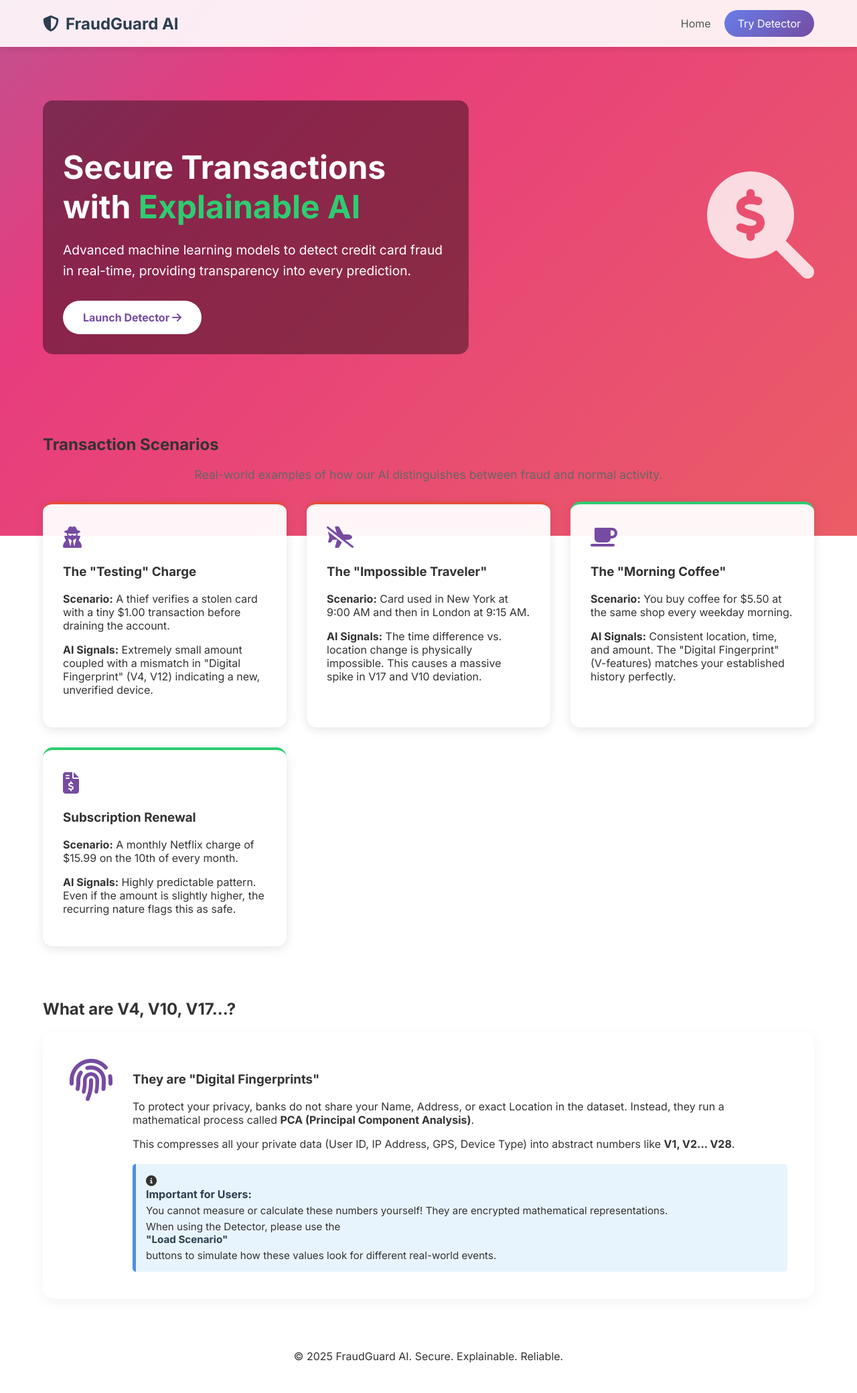
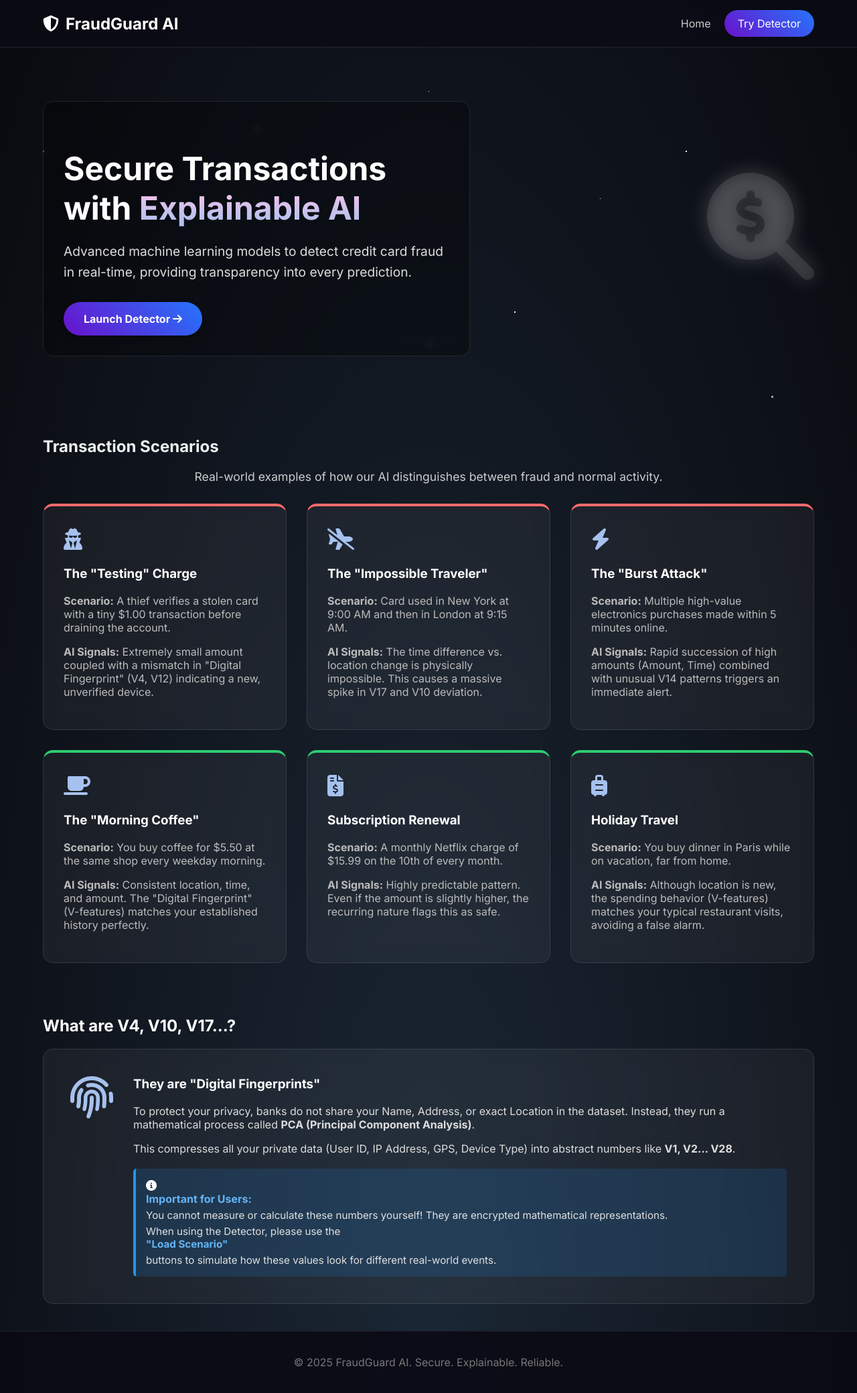
Before and after one commit to Anush65/credit-card-fraud-detection-xai, a Flask app: page / in a window 1280 px wide. Shown: the whole page at 67% size. Before the commit the page ends 2035 px from the top, so only its background shows below. Run offline with Flask 3, Linux system fonts and the light colour scheme.

Commit message:
Update UI with Dark Mode, Feature Ranges, and Improved Model

```diff
--- a/app/static/style.css
+++ b/app/static/style.css
@@ -1,13 +1,14 @@
 :root {
-    --primary-gradient: linear-gradient(135deg, #667eea 0%, #764ba2 100%);
-    --bg-gradient: linear-gradient(to right, #eef2f3, #8e9eab);
-    --secondary-color: #2c3e50;
-    --text-dark: #333;
-    --text-light: #f4f4f4;
-    --card-bg: rgba(255, 255, 255, 0.95);
-    --fraud-color: #e74c3c;
+    --primary-gradient: linear-gradient(135deg, #a18cd1 0%, #fbc2eb 100%);
+    --bg-gradient: radial-gradient(ellipse at bottom, #1b2735 0%, #090a0f 100%);
+    --secondary-color: #ecf0f1;
+    --text-dark: #ecf0f1;
+    --text-light: #ecf0f1;
+    --card-bg: rgba(255, 255, 255, 0.05);
+    --fraud-color: #ff6b6b;
     --safe-color: #2ecc71;
     --nav-height: 70px;
+    --glass-border: 1px solid rgba(255, 255, 255, 0.1);
 }
 
 /* Base Styles */
@@ -20,9 +21,10 @@ body {
     display: flex;
     flex-direction: column;
     overflow-x: hidden;
+    background: var(--bg-gradient);
 }
 
-/* Animated Background */
+/* Stars Animation */
 .background-animation {
     position: fixed;
     top: 0;
@@ -30,35 +32,55 @@ body {
     width: 100%;
     height: 100%;
     z-index: -1;
-    background: linear-gradient(-45deg, #ee7752, #e73c7e, #23a6d5, #23d5ab);
-    background-size: 400% 400%;
-    animation: gradientBG 15s ease infinite;
+    background: transparent;
 }
 
-@keyframes gradientBG {
-    0% {
-        background-position: 0% 50%;
+/* Star field generator */
+.shape-1 {
+    width: 1px;
+    height: 1px;
+    background: transparent;
+    box-shadow: 10vw 10vh #fff, 20vw 80vh #fff, 80vw 20vh #fff, 50vw 50vh #fff, 40vw 90vh #fff, 90vw 40vh #fff, 10vw 30vh #fff, 60vw 10vh #fff, 30vw 30vh #fff, 70vw 70vh #fff, 85vw 10vh #fff, 15vw 90vh #fff;
+    animation: moveStars 20s linear infinite;
+}
+
+.shape-2 {
+    width: 2px;
+    height: 2px;
+    background: transparent;
+    box-shadow: 5vw 50vh #fff, 95vw 10vh #fff, 50vw 30vh #fff, 20vw 20vh #fff, 60vw 80vh #fff, 80vw 50vh #fff, 10vw 70vh #fff, 40vw 60vh #fff;
+    animation: moveStars 30s linear infinite;
+}
+
+.shape-3 {
+    width: 3px;
+    height: 3px;
+    background: transparent;
+    box-shadow: 90vw 90vh #fff, 10vw 10vh #fff, 50vw 80vh #fff, 30vw 40vh #fff;
+    animation: moveStars 40s linear infinite;
+    opacity: 0.6;
+}
+
+@keyframes moveStars {
+    from {
+        transform: translateY(0);
     }
 
-    50% {
-        background-position: 100% 50%;
-    }
-
-    100% {
-        background-position: 0% 50%;
+    to {
+        transform: translateY(-100vh);
     }
 }
 
 /* Navbar */
 .navbar {
     height: var(--nav-height);
-    background: rgba(255, 255, 255, 0.9);
+    background: rgba(10, 10, 20, 0.8);
     backdrop-filter: blur(10px);
     display: flex;
     justify-content: space-between;
     align-items: center;
     padding: 0 5%;
-    box-shadow: 0 2px 10px rgba(0, 0, 0, 0.1);
+    border-bottom: var(--glass-border);
     position: sticky;
     top: 0;
     z-index: 100;
@@ -67,7 +89,7 @@ body {
 .nav-brand {
     font-size: 1.5rem;
     font-weight: 700;
-    color: #2c3e50;
+    color: #fff;
     display: flex;
     align-items: center;
     gap: 10px;
@@ -81,25 +103,27 @@ body {
 
 .nav-link {
     text-decoration: none;
-    color: #555;
+    color: #ccc;
     font-weight: 500;
     transition: color 0.3s;
 }
 
 .nav-link:hover {
-    color: #764ba2;
+    color: #fff;
+    text-shadow: 0 0 10px rgba(255, 255, 255, 0.5);
 }
 
 .btn-nav {
-    background: var(--primary-gradient);
+    background: linear-gradient(45deg, #6a11cb 0%, #2575fc 100%);
     color: white !important;
     padding: 10px 20px;
     border-radius: 25px;
-    transition: transform 0.2s;
+    transition: transform 0.2s, box-shadow 0.2s;
 }
 
 .btn-nav:hover {
     transform: translateY(-2px);
+    box-shadow: 0 0 15px rgba(37, 117, 252, 0.5);
 }
 
 /* Content Wrapper */
@@ -124,15 +148,15 @@ body {
     justify-content: space-between;
     padding: 40px 0;
     color: white;
-    /* Contrast against animated bg */
 }
 
 .hero-content {
     max-width: 50%;
-    background: rgba(0, 0, 0, 0.4);
+    background: rgba(0, 0, 0, 0.3);
     padding: 30px;
     border-radius: 15px;
     backdrop-filter: blur(5px);
+    border: var(--glass-border);
 }
 
 .hero h1 {
@@ -141,34 +165,40 @@ body {
 }
 
 .highlight {
-    color: #2ecc71;
+    background: -webkit-linear-gradient(#fbc2eb, #a6c1ee);
+    -webkit-background-clip: text;
+    -webkit-text-fill-color: transparent;
 }
 
 .hero p {
     font-size: 1.2rem;
     margin-bottom: 30px;
     line-height: 1.6;
+    color: #ddd;
 }
 
 .cta-button {
     display: inline-block;
     padding: 15px 30px;
-    background: white;
-    color: #764ba2;
+    background: linear-gradient(45deg, #6a11cb 0%, #2575fc 100%);
+    color: white;
     text-decoration: none;
     font-weight: bold;
     border-radius: 30px;
-    transition: transform 0.2s;
+    transition: all 0.2s;
+    box-shadow: 0 5px 15px rgba(0, 0, 0, 0.3);
 }
 
 .cta-button:hover {
     transform: scale(1.05);
+    box-shadow: 0 0 20px rgba(37, 117, 252, 0.6);
 }
 
 .hero-visual {
     font-size: 10rem;
-    color: rgba(255, 255, 255, 0.8);
+    color: rgba(255, 255, 255, 0.1);
     animation: float 6s ease-in-out infinite;
+    text-shadow: 0 0 30px rgba(255, 255, 255, 0.2);
 }
 
 @keyframes float {
@@ -196,39 +226,46 @@ body {
     background: var(--card-bg);
     padding: 30px;
     border-radius: 15px;
-    box-shadow: 0 4px 15px rgba(0, 0, 0, 0.1);
-    transition: transform 0.3s;
+    backdrop-filter: blur(10px);
+    border: var(--glass-border);
+    transition: transform 0.3s, background 0.3s;
 }
 
 .info-card:hover {
     transform: translateY(-5px);
+    background: rgba(255, 255, 255, 0.1);
+}
+
+.info-card h3 {
+    color: #fff;
+    margin-top: 0;
+}
+
+.info-card p {
+    color: #bbb;
 }
 
 .card-icon {
     font-size: 2rem;
-    color: #764ba2;
+    color: #a6c1ee;
     margin-bottom: 20px;
 }
 
 /* Detector Page */
 .prediction-section {
-    background: rgba(255, 255, 255, 0.85);
+    background: rgba(20, 20, 30, 0.6);
     padding: 40px;
     border-radius: 20px;
-    box-shadow: 0 10px 30px rgba(0, 0, 0, 0.1);
-    backdrop-filter: blur(10px);
+    border: var(--glass-border);
+    backdrop-filter: blur(20px);
 }
 
-.prediction-header {
-    text-align: center;
-    margin-bottom: 40px;
+.prediction-header h2 {
+    color: #fff;
 }
 
-.controls {
-    display: flex;
-    justify-content: center;
-    gap: 20px;
-    margin-bottom: 30px;
+.prediction-header p {
+    color: #aaa;
 }
 
 .autofill-btn {
@@ -383,31 +420,84 @@ body {
 .factor-name {
     width: 80px;
     font-weight: bold;
+    color: #aaa;
 }
 
 .factor-val {
     width: 100px;
-    color: #666;
+    color: #888;
 }
 
 .factor-bar-bg {
     flex: 1;
     height: 6px;
-    background: #eee;
+    background: rgba(255, 255, 255, 0.1);
     border-radius: 3px;
 }
 
 .factor-bar {
     height: 100%;
-    background: #764ba2;
+    background: #a6c1ee;
     border-radius: 3px;
+    box-shadow: 0 0 10px rgba(166, 193, 238, 0.5);
 }
 
 footer {
     text-align: center;
     padding: 20px;
-    background: rgba(255, 255, 255, 0.8);
+    background: rgba(10, 10, 20, 0.9);
     margin-top: auto;
+    color: #777;
+    border-top: var(--glass-border);
 }
-.card-fraud { border-top: 4px solid var(--fraud-color); }
-.card-normal { border-top: 4px solid var(--safe-color); }
+
+.card-fraud {
+    border-top: 4px solid #ff6b6b;
+}
+
+.card-normal {
+    border-top: 4px solid #2ecc71;
+}
+
+.tech-section h2 {
+    color: #fff;
+}
+
+.tech-box {
+    display: flex;
+    align-items: flex-start;
+    background: rgba(255, 255, 255, 0.05);
+    padding: 40px;
+    border-radius: 15px;
+    border: var(--glass-border);
+}
+
+.huge-icon {
+    font-size: 4rem;
+    color: #a6c1ee;
+    margin-right: 30px;
+}
+
+.tech-text h3 {
+    margin-top: 0;
+    color: #fff;
+}
+
+.tech-text p {
+    color: #ccc;
+}
+
+.alert-box {
+    margin-top: 20px;
+    background: rgba(33, 150, 243, 0.1);
+    border-left: 5px solid #2196f3;
+    padding: 15px;
+    border-radius: 5px;
+    color: #ddd;
+}
+
+.alert-box strong {
+    color: #64b5f6;
+    display: block;
+    margin-bottom: 5px;
+}
--- a/app/templates/home.html
+++ b/app/templates/home.html
@@ -40,6 +40,17 @@
                     causes a massive spike in V17 and V10 deviation.</p>
             </div>
 
+            <!-- Fraud Case 3 (New) -->
+            <div class="info-card card-fraud">
+                <div class="card-icon"><i class="fas fa-bolt"></i></div>
+                <h3>The "Burst Attack"</h3>
+                <p><strong>Scenario:</strong> Multiple high-value electronics purchases made within 5 minutes online.
+                </p>
+                <p><strong>AI Signals:</strong> Rapid succession of high amounts (Amount, Time) combined with unusual
+                    V14
+                    patterns triggers an immediate alert.</p>
+            </div>
+
             <!-- Normal Case 1 -->
             <div class="info-card card-normal">
                 <div class="card-icon"><i class="fas fa-coffee"></i></div>
@@ -56,6 +67,16 @@
                 <p><strong>Scenario:</strong> A monthly Netflix charge of $15.99 on the 10th of every month.</p>
                 <p><strong>AI Signals:</strong> Highly predictable pattern. Even if the amount is slightly higher, the
                     recurring nature flags this as safe.</p>
+            </div>
+
+            <!-- Normal Case 3 (New) -->
+            <div class="info-card card-normal">
+                <div class="card-icon"><i class="fas fa-suitcase-rolling"></i></div>
+                <h3>Holiday Travel</h3>
+                <p><strong>Scenario:</strong> You buy dinner in Paris while on vacation, far from home.</p>
+                <p><strong>AI Signals:</strong> Although location is new, the spending behavior (V-features) matches
+                    your
+                    typical restaurant visits, avoiding a false alarm.</p>
             </div>
         </div>
     </section>
@@ -90,36 +111,47 @@
 <style>
     .section-subtitle {
         text-align: center;
-        color: #666;
+        color: #cccccc;
         margin-bottom: 30px;
         font-size: 1.1rem;
     }
 
     .huge-icon {
         font-size: 4rem;
-        color: #764ba2;
+        color: #a6c1ee;
         margin-right: 30px;
     }
 
     .tech-box {
         display: flex;
         align-items: flex-start;
-        background: white;
+        background: rgba(255, 255, 255, 0.05);
         padding: 40px;
         border-radius: 15px;
-        box-shadow: 0 5px 20px rgba(0, 0, 0, 0.05);
+        border: 1px solid rgba(255, 255, 255, 0.1);
+        backdrop-filter: blur(10px);
+    }
+
+    .tech-text h3 {
+        margin-top: 0;
+        color: #ffffff;
+    }
+
+    .tech-text p {
+        color: #dddddd;
     }
 
     .alert-box {
         margin-top: 20px;
-        background: #e8f4fd;
-        border-left: 5px solid #4a90e2;
+        background: rgba(33, 150, 243, 0.15);
+        border-left: 4px solid #2196f3;
         padding: 15px;
         border-radius: 5px;
+        color: #ffffff;
     }
 
     .alert-box strong {
-        color: #2c3e50;
+        color: #64b5f6;
         display: block;
         margin-bottom: 5px;
     }
@@ -127,6 +159,7 @@
     .alert-box p {
         margin: 5px 0 0;
         font-size: 0.95rem;
+        color: #e0e0e0;
     }
 </style>
 {% endblock %}
--- a/src/train_model.py
+++ b/src/train_model.py
@@ -54,7 +54,8 @@ def train():
 
         # Train Random Forest
         print("Training Random Forest Model...")
-        rf = RandomForestClassifier(n_estimators=20, max_depth=10, random_state=42, n_jobs=1)
+        # regularized to prevent overconfidence
+        rf = RandomForestClassifier(n_estimators=100, max_depth=8, min_samples_leaf=10, random_state=42, n_jobs=1)
         rf.fit(X_train_resampled, y_train_resampled)
 
         # Evaluate
```
Also changed, not shown: other parts of app/static/style.css (+37 -37 lines), app/templates/detector.html (+11 -8 lines), calculate_ranges.py (added, +46 -0 lines), calculate_ranges_v3.py (added, +31 -0 lines), features_ranges.txt (added, +8 -0 lines), 1 other file.
